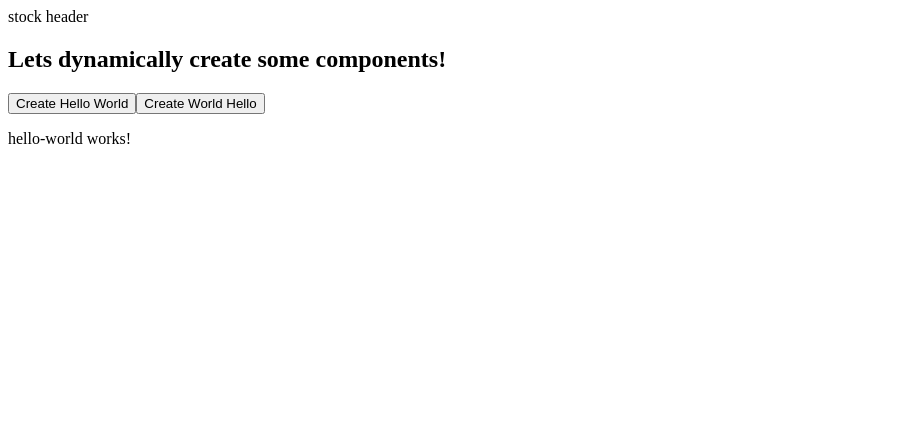
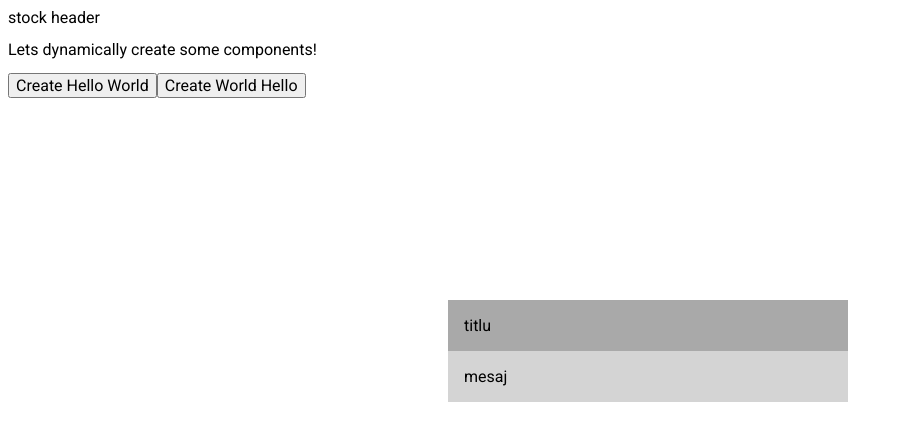
Before and after one commit to Radu-Dunarentu/dynamic-components, an Angular app: page / in a window 1280 px wide. Both pictures are taken after a click on the button "Create Hello World". Shown: the top 440 px of the page, without its empty margins (0-903 px from the left). Built offline with nearby package versions, Linux system fonts and the light colour scheme.

Commit message:
css for modals

```diff
--- a/src/app/dynamic-loader/components/hello-world/hello-world.component.css
+++ b/src/app/dynamic-loader/components/hello-world/hello-world.component.css
@@ -0,0 +1,27 @@
+.background {
+  position: absolute;
+  top: 0;
+  background: transparent;
+  width: 100%;
+  height: 100%;
+}
+
+.modal {
+  position: absolute;
+  top: 50%;
+  left: 50%;
+  margin-top: -100px;
+  margin-left: -200px;
+  width: 400px;
+  height: 200px;
+}
+
+.modal-header {
+  padding: 16px;
+  background-color: darkgray;
+}
+
+.modal-body {
+  padding: 16px;
+  background-color: #d4d4d4;
+}
--- a/src/app/dynamic-loader/components/hello-world/hello-world.component.ts
+++ b/src/app/dynamic-loader/components/hello-world/hello-world.component.ts
@@ -1,15 +1,26 @@
-import { Component, OnInit } from '@angular/core';
+import {Component, OnInit, Output, EventEmitter} from '@angular/core';
 
 @Component({
   selector: 'app-hello-world',
-  templateUrl: './hello-world.component.html',
+  template: `
+<div class="background" (click)="closeModal()">
+  <div class="modal">
+    <div class="modal-header">titlu</div>
+    <div class="modal-body">mesaj</div>
+</div>
+</div>
+`,
   styleUrls: ['./hello-world.component.css']
 })
 export class HelloWorldComponent implements OnInit {
-
+  @Output() destroy =  new EventEmitter();
   constructor() { }
 
   ngOnInit() {
   }
 
+  public closeModal() {
+    console.log('background clicked');
+    this.destroy.emit('destroy');
+  }
 }
--- a/src/app/dynamic-loader/containers/dynamic-component/dynamic-component.component.ts
+++ b/src/app/dynamic-loader/containers/dynamic-component/dynamic-component.component.ts
@@ -9,7 +9,7 @@ import {HelloWorldComponent} from "../../components/hello-world/hello-world.comp
   selector: 'dynamic-component',
   entryComponents: [HelloWorldComponent, WorldHelloComponent],
   template: `
-    <div #dynamicComponentContainer></div>
+    <div #dynamicComponentContainer (destroy)="clickOut($event)"></div>
 `,
   styleUrls: ['./dynamic-component.component.css']
 })
@@ -19,6 +19,10 @@ export class DynamicComponentComponent {
 
   constructor(private resolver: ComponentFactoryResolver) {  }
 
+  clickOut($event) {
+    console.log('destroy', $event);
+    this.currentComponent.destroy();
+  }
   // component: Class for the component you want to create
   // inputs: An object with key/value pairs mapped to input name/input value
   @Input() set componentData(data: {component: any, inputs: any }) {
--- a/src/styles.css
+++ b/src/styles.css
@@ -1 +1,7 @@
 /* You can add global styles to this file, and also import other style files */
+@import url('https://fonts.googleapis.com/css?family=Roboto');
+html * {
+  font-size: 16px;
+  font-weight: normal;
+  font-family: 'Roboto', sans-serif;;
+}
```
